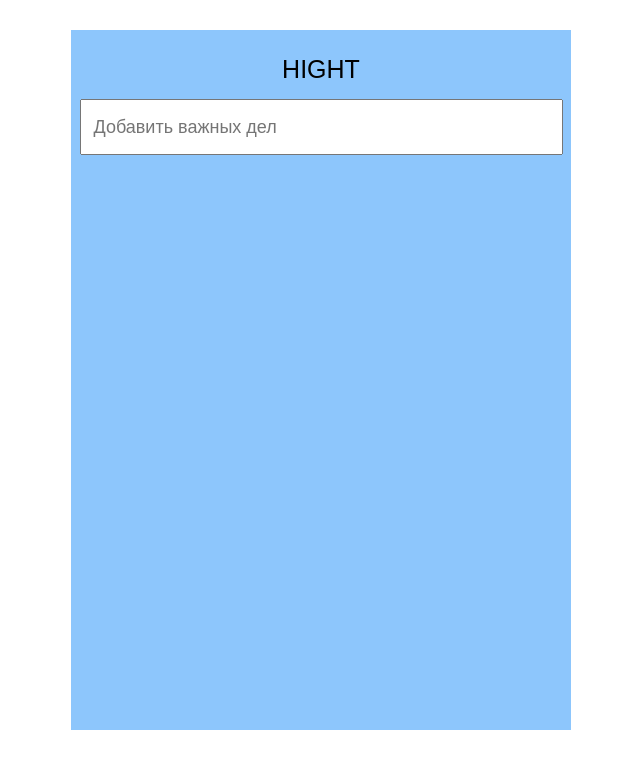
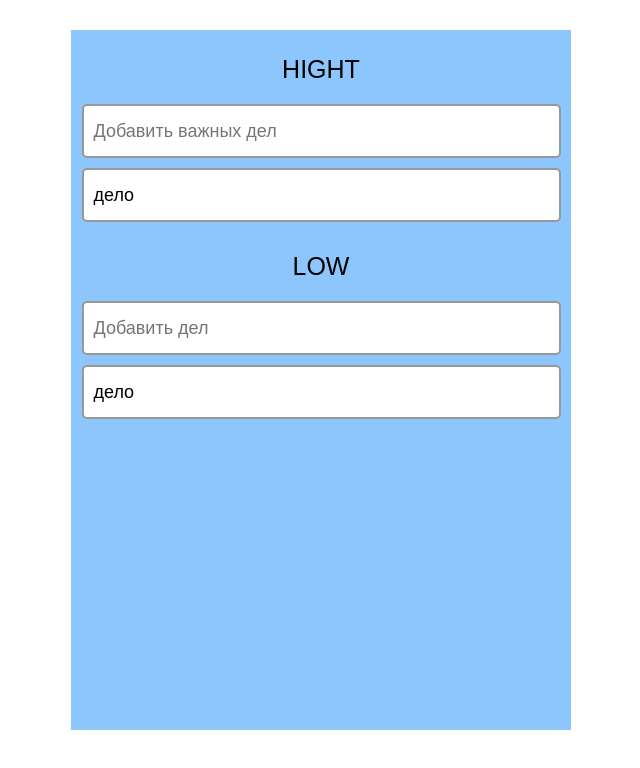
Before and after one commit to fedas25/ToDo, a plain HTML site: page index.html in a window 1280 px wide. Shown: the whole page, without its empty margins (319-959 px from the left). Drawn offline with Linux system fonts and the light colour scheme.

Commit message:
layout created

```diff
--- a/index.html
+++ b/index.html
@@ -1,17 +1,32 @@
 <!DOCTYPE html>
 <html lang="en">
+
 <head>
     <meta charset="UTF-8">
     <title>ToDo</title>
     <link rel="stylesheet" href="style.css">
 </head>
+
 <body>
     <div class="main_container">
-        <p class="hight_priority">
-            hight
-        </p>
-        <input type="text" placeholder="Добавить важных дел">
+
+            <p class="hight_priority">
+                hight
+            </p>
+            <!-- добавить кнопку -->
+            <input class="input" type="text" placeholder="Добавить важных дел">
+            <div class="input task">дело</div>
+
+
+            <p class="hight_priority">
+                low
+            </p>
+            <!-- добавить кнопку -->
+            <input class="input" type="text" placeholder="Добавить дел">
+            <div class="input task">дело</div>
+
     </div>
     <script src="./script.js"></script>
 </body>
+
 </html>
--- a/style.css
+++ b/style.css
@@ -23,15 +23,22 @@ body {
     text-align: center;
 }
 
-input {
+.input {
     width: 95%;
     height: 50px;
-    margin: 0 auto;
+    margin: 5px auto;
     /* font-family: 'Roboto'; */
     font-family: arial;
     font-style: normal;
     font-weight: 400;
     font-size: 18px;
     text-indent: 10px;
-    /* ??? */
+    border: 2px solid #989898;
+    border-radius: 5px;
+    padding: 0;
 }
+
+.task {
+    background-color: white;
+    line-height: 50px;
+}
```
